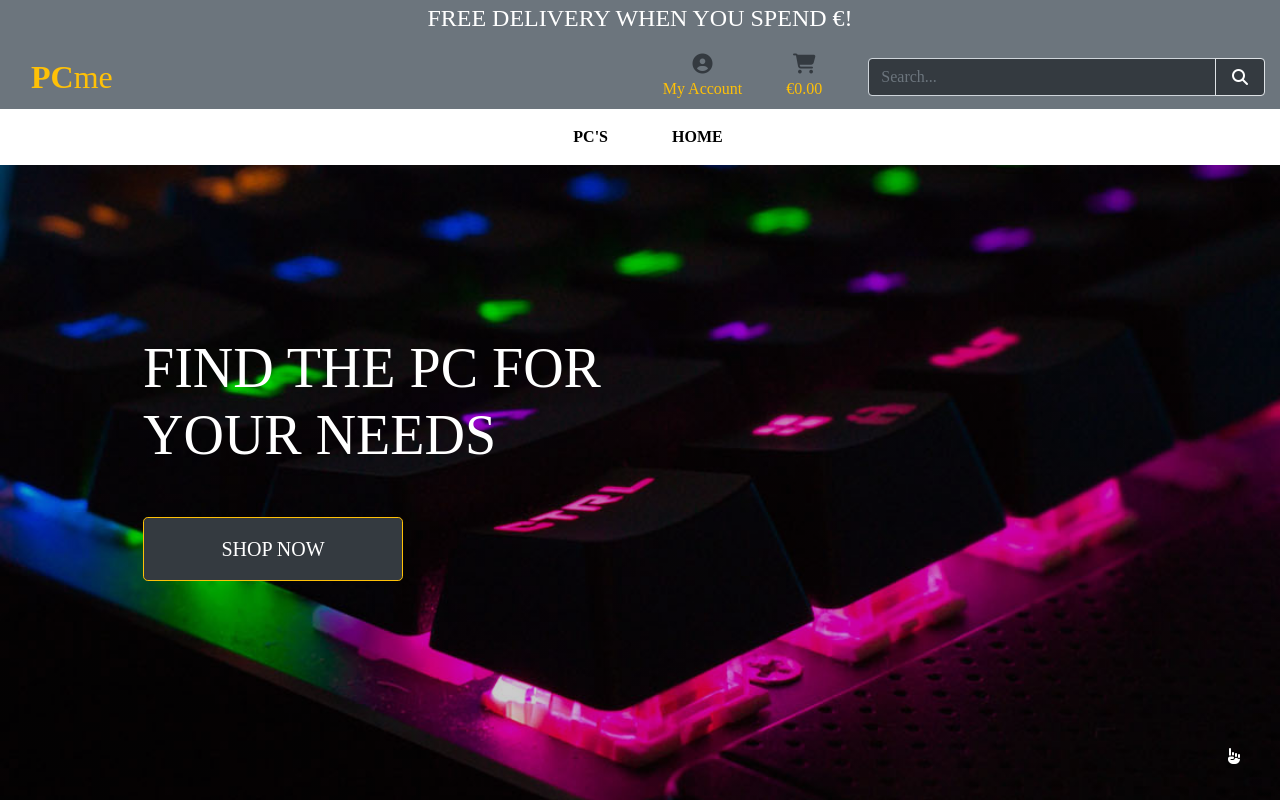
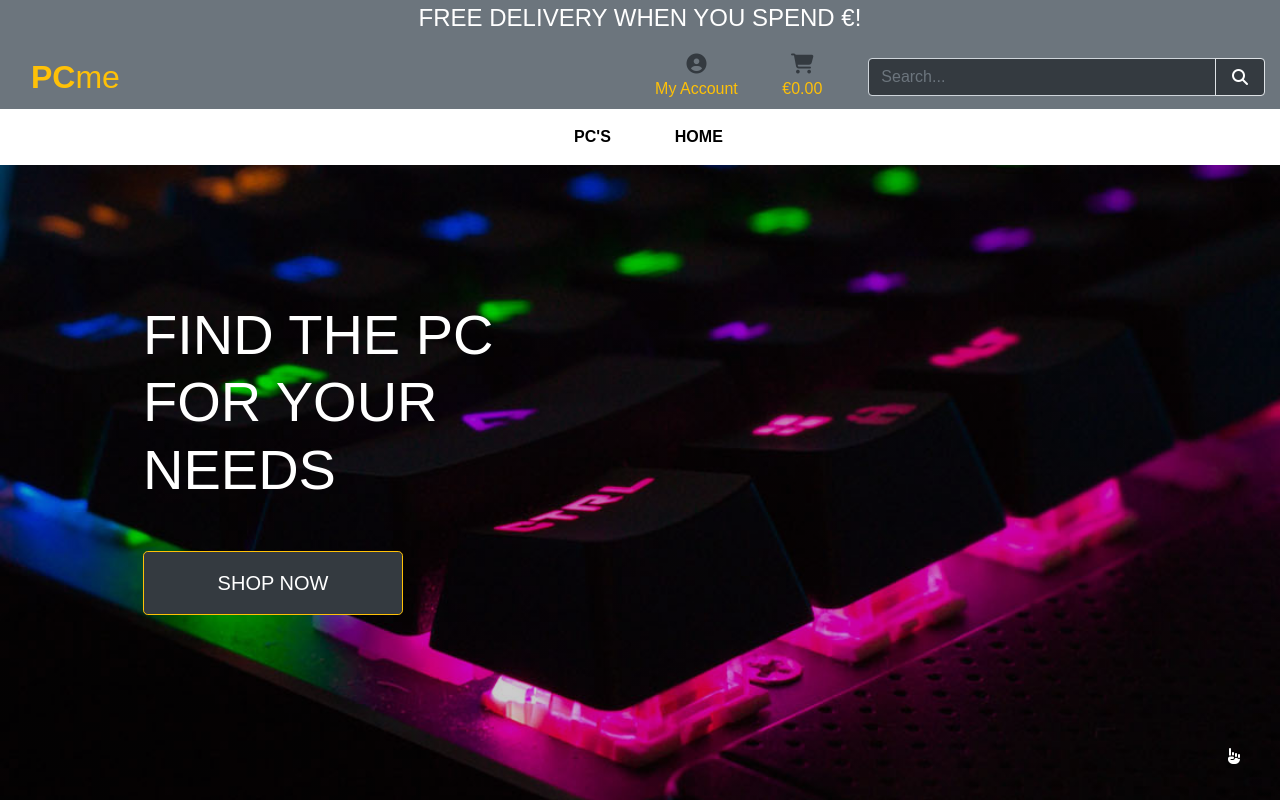
Before and after one commit to jacksheehy15/pcme-project, a Django app: page / in a window 1280 px wide. Run offline with Django 3.2, Linux system fonts and the light colour scheme; some libraries are stand-ins or nearby versions.

Commit message:
Started READme. onto Tech USed

```diff
--- a/static/css/base.css
+++ b/static/css/base.css
@@ -9,7 +9,7 @@ body {
     background-size: cover;
     height: calc(100vh - 164px);
     color: #555555;
-    font-family: Quicksand;
+    font-family: Quicksand, sans-serif;
 }
 
 .navigation {
```
Also changed, not shown: README.md (added), db.sqlite3, media/desk1.PNG (added), media/ms4resp.PNG (added), media/tab1.PNG (added).
